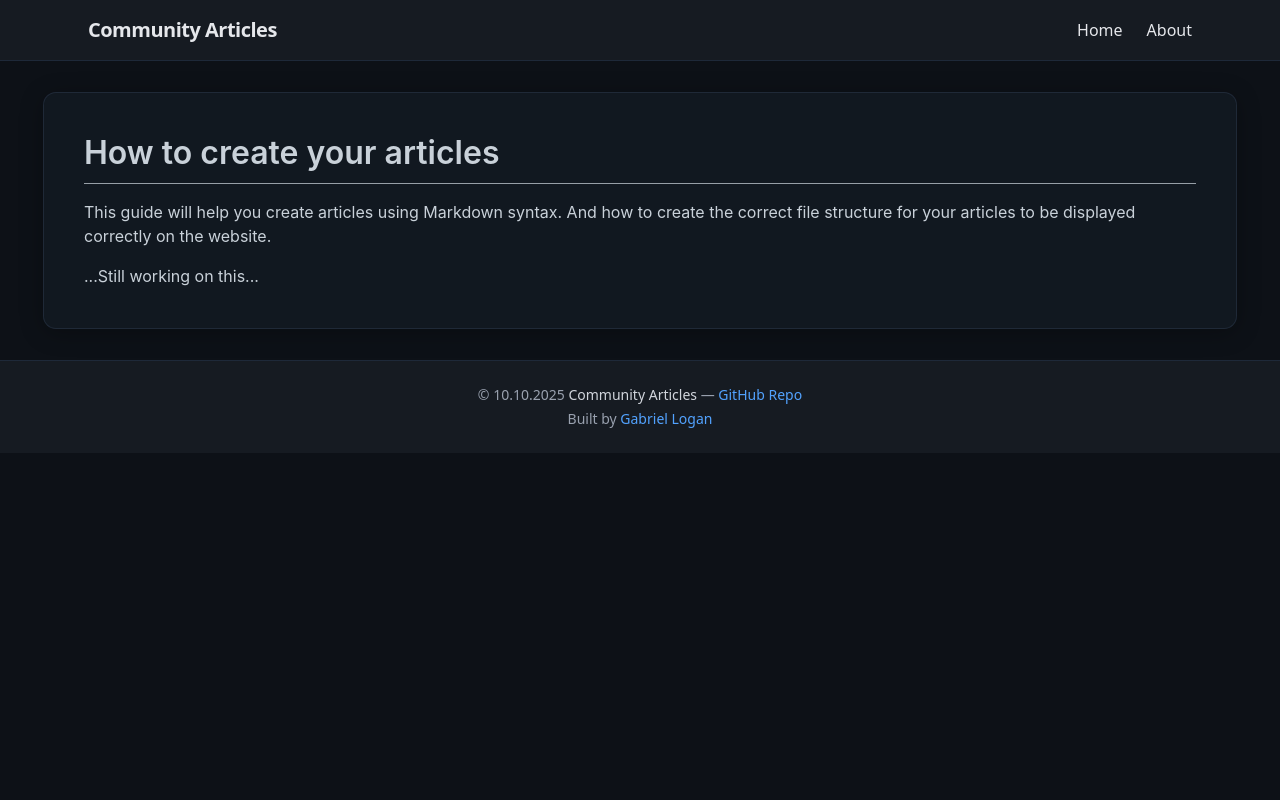
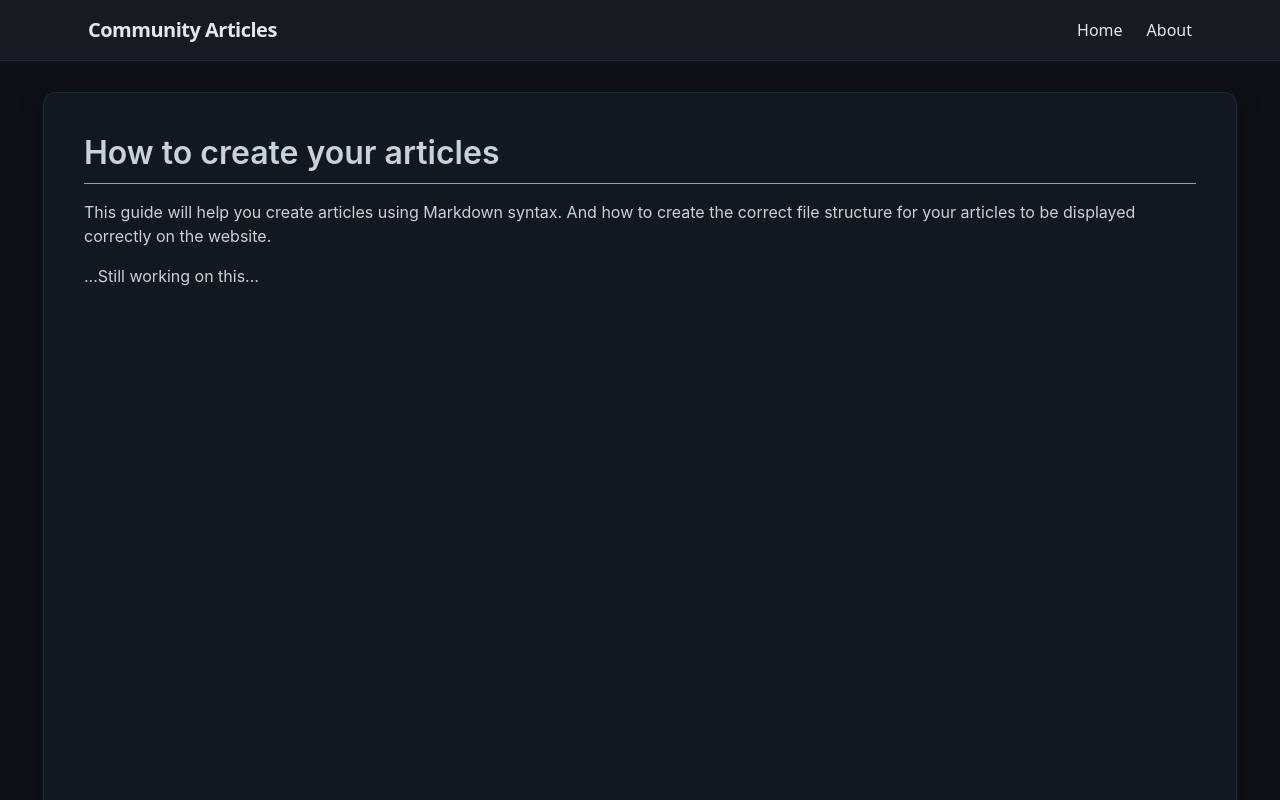
Before and after one commit to gabriel-logan/community-articles, a React (Vite) app: page /community-articles/articles/gabriel-logan/example1 in a window 1280 px wide. Shown: the top 800 px of the page. Built offline with nearby package versions, Linux system fonts and the light colour scheme; what @wooorm/starry-night would draw is missing.

Commit message:
refactor: add min-height to MarkdownBase section for improved layout

```diff
--- a/src/components/MarkdownBase.tsx
+++ b/src/components/MarkdownBase.tsx
@@ -13,7 +13,7 @@ export default function MarkdownBase({
   markdownContentRaw,
 }: MarkdownBaseProps) {
   return (
-    <section className="markdown-body">
+    <section className="markdown-body min-h-screen">
       <ReactMarkdown
         remarkPlugins={[remarkGfm]}
         components={{
```
